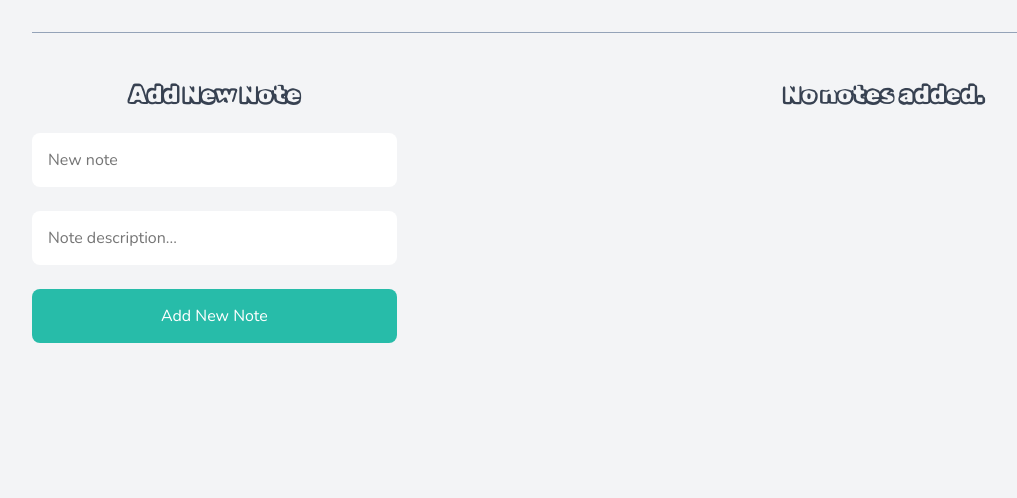
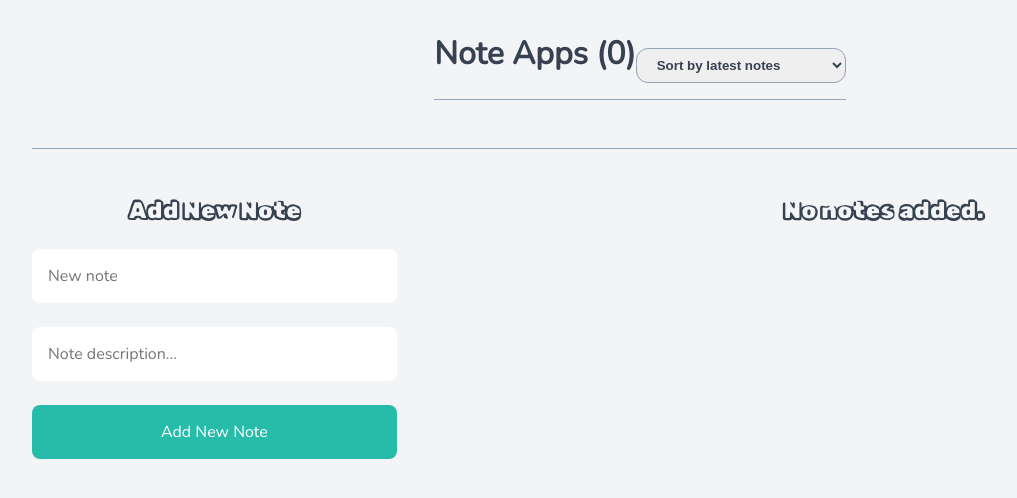
Before and after one commit to ellefamkar/Add-Notebook-React-Testing, a React (Vite) app: page / in a window 1280 px wide. Shown: the top 498 px of the page, without its empty margins (0-1017 px from the left). Built offline with nearby package versions, Linux system fonts and the light colour scheme.

Commit message:
feat(sort-section): add sorting section

```diff
--- a/src/App.jsx
+++ b/src/App.jsx
@@ -3,9 +3,11 @@
 import AddNewNote from "./components/AddNewNote";
 import NoteList from "./components/NoteList";
 import NoteStatus from "./components/NoteStatus";
+import NoteHeader from "./components/NoteHeader";
 
 function App() {
   let [notes, setNotes] = useState([]);
+  let [sortBy, setSortBy] = useState("latest");
 
   const handleAddNote = (newNote) => {
     setNotes((prevNotes) => [...prevNotes, newNote]);
@@ -17,7 +19,7 @@
     // setNotes(filteredNote);
 
     //Approach Two
-    setNotes((prevNotes) => prevNotes.filter((n) => n.id !== id));
+    setNotes((prevNotes) => prevNotes.filter((note) => note.id !== id));
   };
 
   const handleCompleteNote = (e) => {
@@ -35,13 +37,20 @@
   return (
     <>
       <div className="container">
-        <div className="note-header"></div>
+        <div className="note-header">
+          <NoteHeader
+            notes={notes}
+            sortBy={sortBy}
+            onSort={(e) => setSortBy(e.target.value)}
+          />
+        </div>
         <div className="note-app">
           <AddNewNote onAddNote={handleAddNote} />
           <div className="note-container">
             <NoteStatus notes={notes} />
             <NoteList
               notes={notes}
+              sortBy={sortBy}
               onDelete={handleDeleteNote}
               onComplete={handleCompleteNote}
             />
--- /dev/null
+++ b/src/components/NoteHeader.jsx
@@ -0,0 +1,14 @@
+function NoteHeader({ notes, sortBy, onSort }) {
+  return (
+    <div className="note-header">
+      <h1>Note Apps ({notes.length})</h1>
+      <select value={sortBy} onChange={onSort}>
+        <option value="latest">Sort by latest notes</option>
+        <option value="earliest">Sort by earliest notes</option>
+        <option value="completed">Sort by completed notes</option>
+      </select>
+    </div>
+  );
+}
+
+export default NoteHeader;
--- a/src/components/NoteList.jsx
+++ b/src/components/NoteList.jsx
@@ -1,7 +1,27 @@
-function NoteList({ notes, onDelete, onComplete }) {
+function NoteList({ notes, onDelete, onComplete, sortBy }) {
+  let sortedNotes = notes;
+
+  if (sortBy === "earliest") {
+    sortedNotes = [...notes].sort(
+      (a, b) => new Date(a.createdAt) - new Date(b.createdAt)
+    );
+  }
+
+  if (sortBy === "latest") {
+    sortedNotes = [...notes].sort(
+      (a, b) => new Date(b.createdAt) - new Date(a.createdAt)
+    );
+  }
+
+  if (sortBy === "completed") {
+    sortedNotes = [...notes].sort(
+      (a, b) => Number(a.completed) - Number(b.completed)
+    );
+  }
+
   return (
     <div className="note-list">
-      {notes.map((note) => (
+      {sortedNotes.map((note) => (
         <NoteItem
           key={note.id}
           note={note}
```
